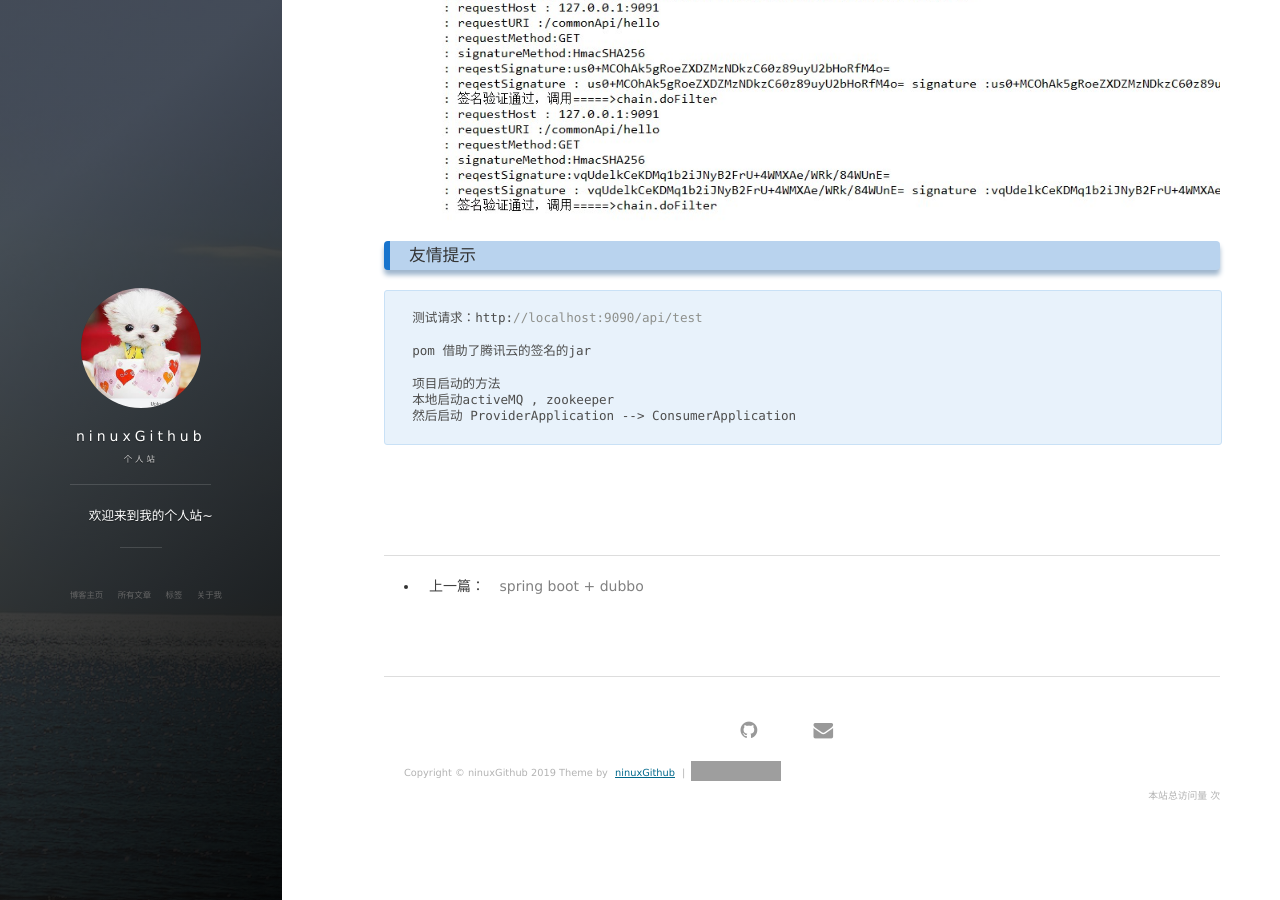
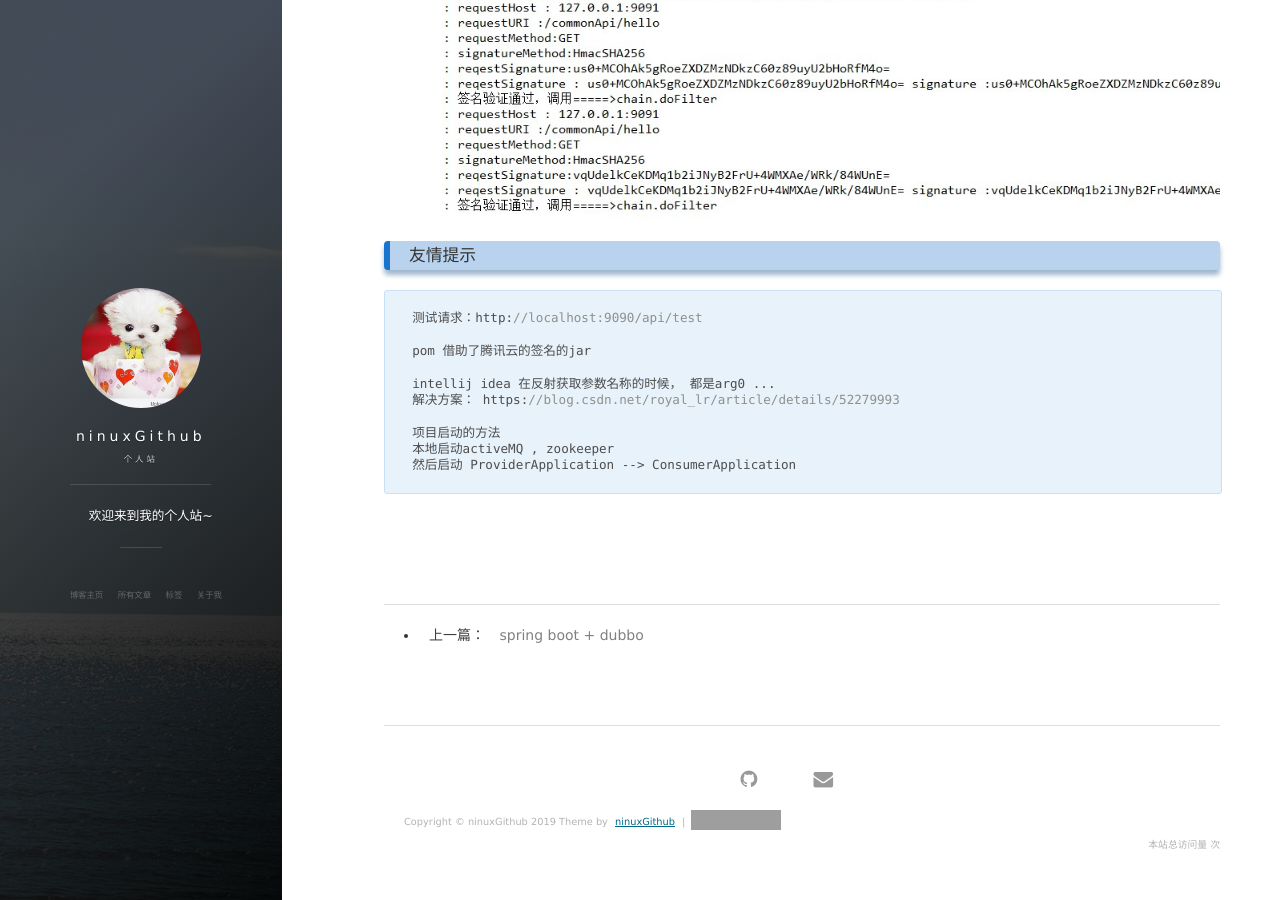
Before and after one commit to ninuxGithub/ninuxGithub.github.io, a Jekyll site: the page built from _posts/2019-03-19-methodSign.md, in a window 1280 px wide and 900 px high, scrolled down 6400 px. Built offline with Jekyll 4.4.1, drawn with Linux system fonts in a browser that asks for light colours; nearby versions of some CDN libraries; comment, search, counter and statistics services are not loaded; grey boxes are pictures that could not be loaded.

Commit message:
公共方法签名的解决方案

```diff
--- a/_posts/2019-03-19-methodSign.md
+++ b/_posts/2019-03-19-methodSign.md
@@ -385,6 +385,9 @@ public class ApiAccessFilter implements Filter {
 
     pom 借助了腾讯云的签名的jar
 
+    intellij idea 在反射获取参数名称的时候， 都是arg0 ...
+    解决方案： https://blog.csdn.net/royal_lr/article/details/52279993
+
     项目启动的方法
     本地启动activeMQ , zookeeper
     然后启动 ProviderApplication --> ConsumerApplication
```
